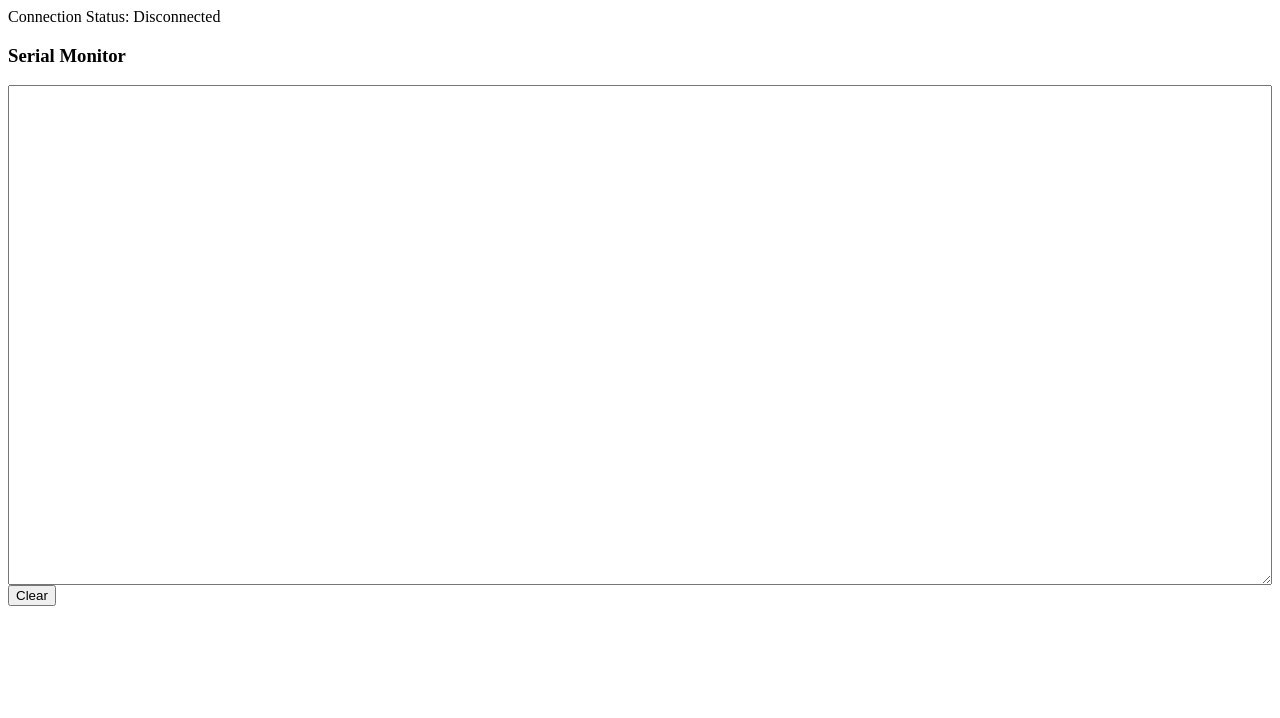
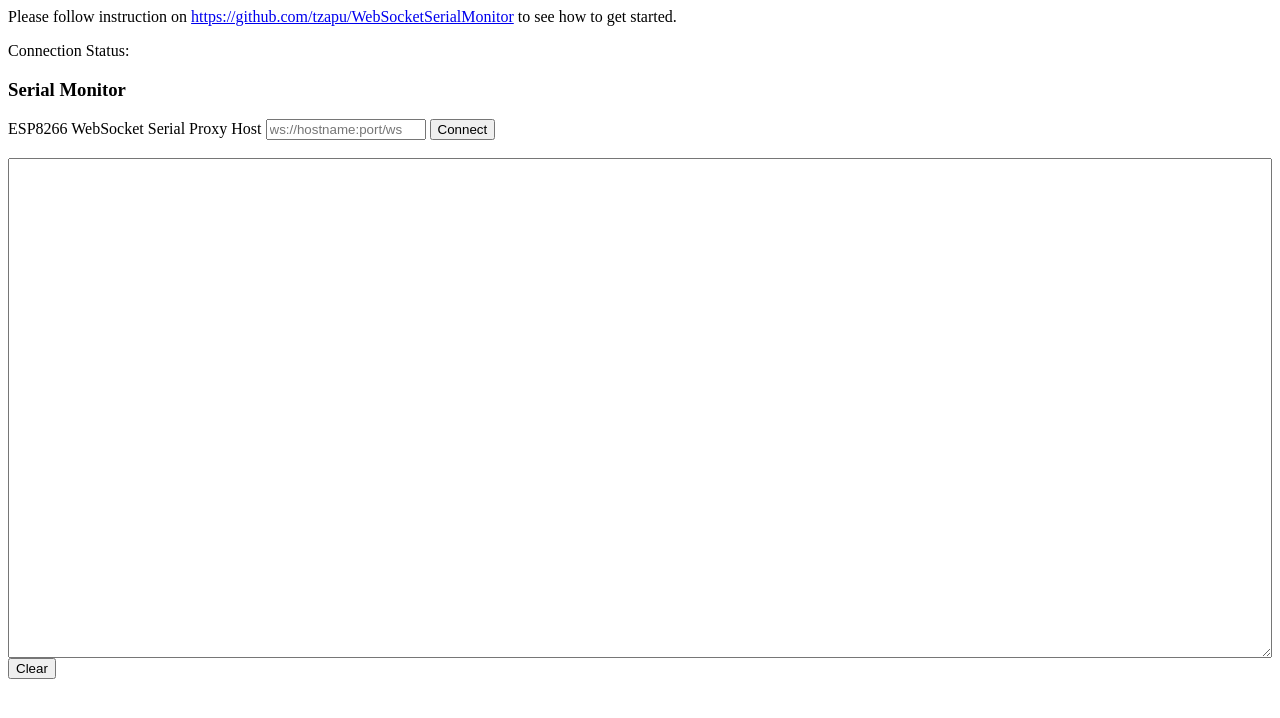
Before and after one commit to tzapu/WebSocketSerialMonitor, a plain HTML site: page index.html in a window 1280 px wide. Drawn offline with Linux system fonts and the light colour scheme.

Commit message:
made functional added custom host input

```diff
--- a/index.html
+++ b/index.html
@@ -4,30 +4,47 @@
 </head>
 <body>
 
+<p>Please follow instruction on <a href="https://github.com/tzapu/WebSocketSerialMonitor">https://github.com/tzapu/WebSocketSerialMonitor</a> to see how to get started.</p>
+
 <label>Connection Status:</label>
-<label id="connectionLabel"></label><br />
+<label id="connectionLabel"></label>
+<br />
+
 
 <form onsubmit="return false;">
     <h3>Serial Monitor</h3>
+    <label>ESP8266 WebSocket Serial Proxy Host</label>
+    <input type="text" id="host" value="" style="width:160px;" placeholder="ws://hostname:port/ws"/>
+    <input type="button" value="Connect" onclick="connect(host.value)" />
+    <br>
+    <br>
     <textarea id="output" style="width:100%;height:500px;"></textarea>
     <br>
     <input type="button" value="Clear" onclick="clearText()">
 </form>
-
-<script src="reconnecting-websocket.js"></script>
 
 <script type="text/javascript">
     const PING_INTERVAL_MILLIS = 5000;
 
     var output = document.getElementById('output');
     var connectionLabel = document.getElementById('connectionLabel');
+	var socket;
 
 
+	function connect(host) {
+		console.log('connect', host);
 		if (window.WebSocket) {
-        socket = new WebSocket("ws://10.0.1.179:81/ws");
+			if(socket) {
+				socket.close();
+	            socket = null;
+			}
+
+	        socket = new WebSocket(host);
 
 	        socket.onmessage = function(event) {
 	            output.value += event.data; // + "\r\n";
+            	var textarea = document.getElementById('output');
+				textarea.scrollTop = textarea.scrollHeight;
 	        };
 	        socket.onopen = function(event) {
 	            isRunning = true;
@@ -36,12 +53,17 @@
 	        socket.onclose = function(event) {
 	            isRunning = false;
 	            connectionLabel.innerHTML = "Disconnected";
+//	            socket.removeAllListeners();
+//	            socket = null;
 	        };
 	        socket.onerror = function(event) {
 	            connectionLabel.innerHTML = "Error";
+//	            socket.removeAllListeners();
+//	            socket = null;
 	        };
 	    } else {
 	        alert("Your browser does not support Web Socket.");
+	    }
 	}
     /*window.setInterval(function() {
         send("ping");
```
Lines whose indentation alone changed are shown as unchanged.
